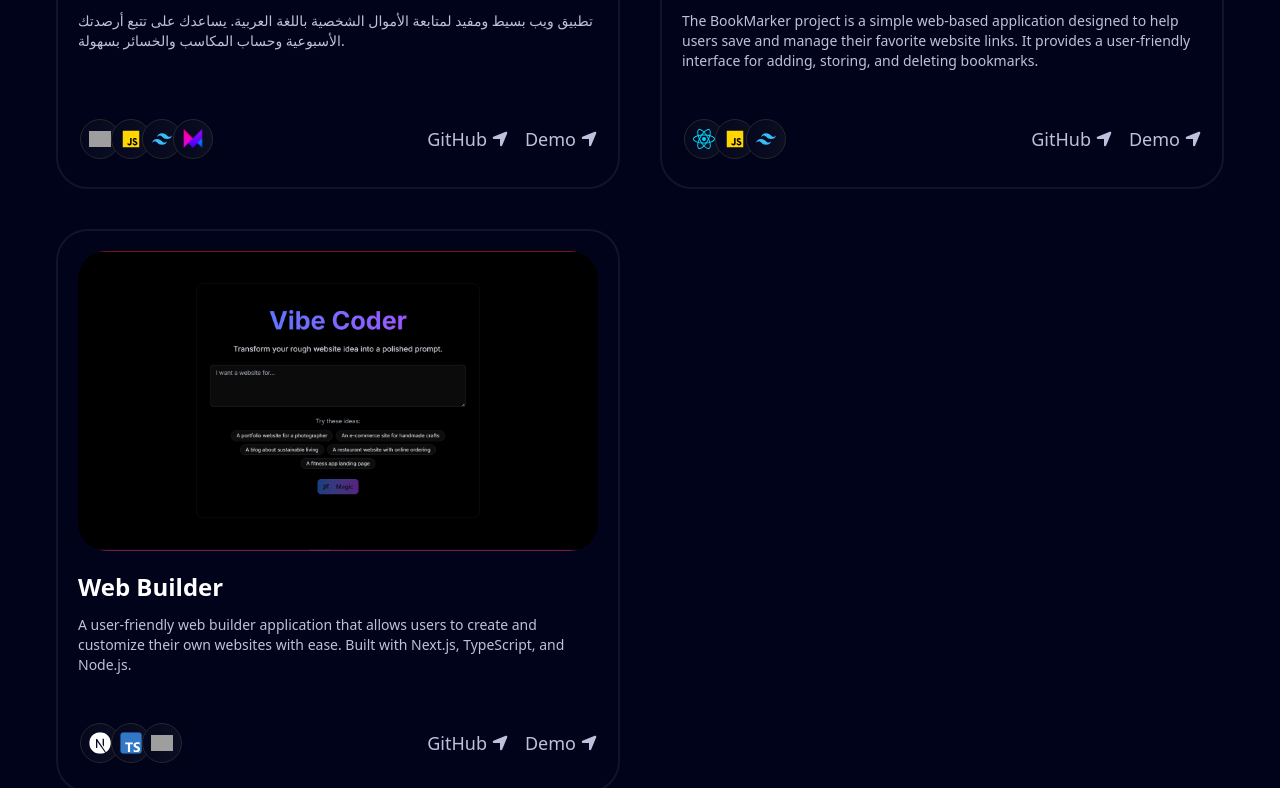
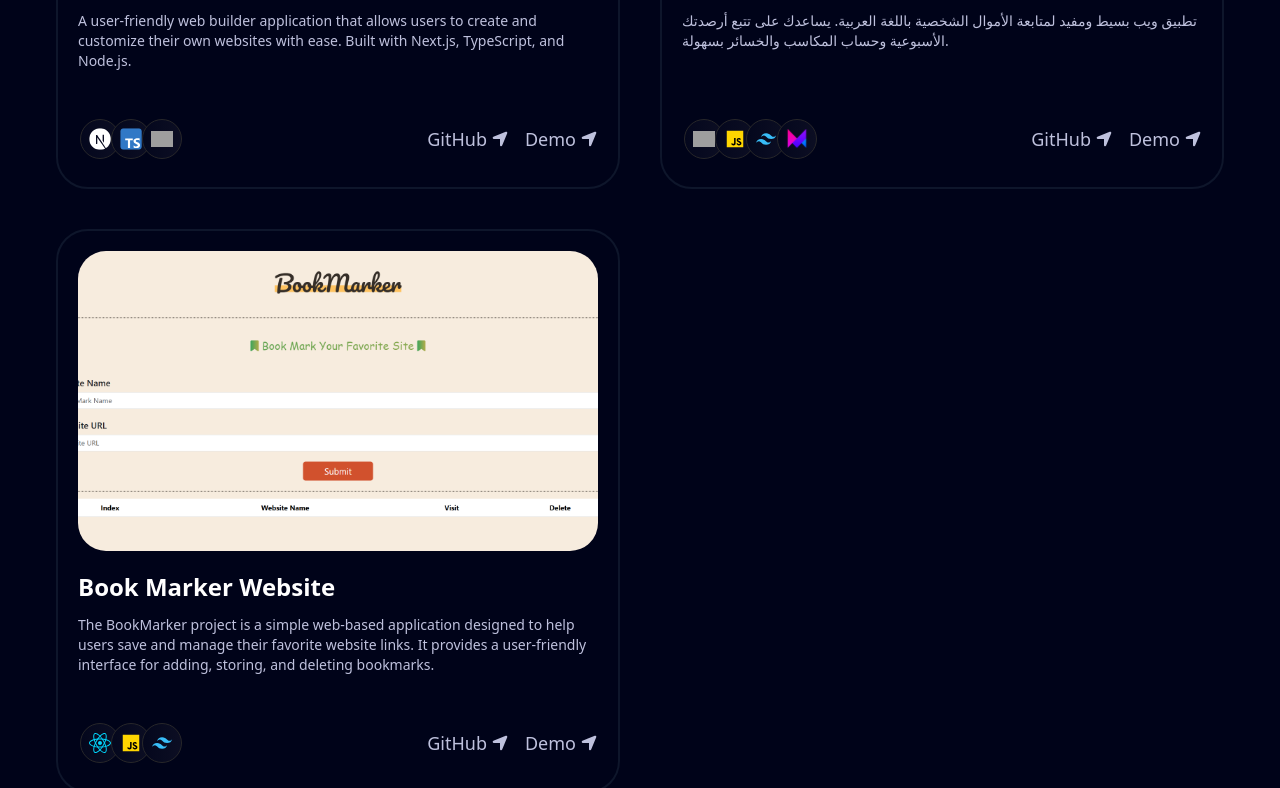
Before and after one commit to MarwanabdalR/Protofolio, a Next.js app: page / in a window 1280 px wide. Shown: the part 5413-6201 px from the top of the page. Built offline with nearby package versions, Linux system fonts and the light colour scheme; grey boxes are pictures that could not be loaded.

Commit message:
fix issued

```diff
--- a/components/Skills.tsx
+++ b/components/Skills.tsx
@@ -7,11 +7,17 @@ import { useState } from "react";
 import { motion, AnimatePresence } from "framer-motion";
 import { FaChevronDown, FaChevronUp } from "react-icons/fa6";
 
+interface Skill {
+  id: number;
+  icon: React.ReactNode;
+  text: string;
+}
+
 function Skills() {
   const [showAllGeneral, setShowAllGeneral] = useState(false);
   const generalSkillsToShow = showAllGeneral ? skillsCategories.general : skillsCategories.general.slice(0, 6);
 
-  const renderSkillCard = (skill: any, index: number) => (
+  const renderSkillCard = (skill: Skill, index: number) => (
     <motion.div
       key={skill.id}
       initial={{ opacity: 0, y: 20 }}
--- a/data/index.tsx
+++ b/data/index.tsx
@@ -79,6 +79,15 @@ export const projects = [
     sourceCode: "https://assement-alpha.vercel.app/",
   },
   {
+    id: 6,
+    title: "Web Builder",
+    des: "A user-friendly web builder application that allows users to create and customize their own websites with ease. Built with Next.js, TypeScript, and Node.js.",
+    img: "/webbuilder.PNG",
+    iconsList: ["/next.svg", "/ts.svg", "/node.svg"],
+    link: "https://web-builder-b1glrildp-marwans-projects-3f5c5d0c.vercel.app/",
+    sourceCode: "https://github.com/MarwanabdalR/Web-Builder",
+  },
+  {
     id: 4,
     title: "متتبع الاموال",
     des: "تطبيق ويب بسيط ومفيد لمتابعة الأموال الشخصية باللغة العربية. يساعدك على تتبع أرصدتك الأسبوعية وحساب المكاسب والخسائر بسهولة.",
@@ -95,15 +104,6 @@ export const projects = [
     iconsList: ["/react.svg", "/js.svg", "/tailwind.svg"],
     link: "https://marwanabdalr.github.io/BookMarker/",
     sourceCode: "https://github.com/MarwanabdalR/BookMarker",
-  },
-  {
-    id: 6,
-    title: "Web Builder",
-    des: "A user-friendly web builder application that allows users to create and customize their own websites with ease. Built with Next.js, TypeScript, and Node.js.",
-    img: "/webbuilder.PNG",
-    iconsList: ["/next.svg", "/ts.svg", "/node.svg"],
-    link: "https://web-builder-b1glrildp-marwans-projects-3f5c5d0c.vercel.app/",
-    sourceCode: "https://github.com/MarwanabdalR/Web-Builder",
   }
 
 ];
```
